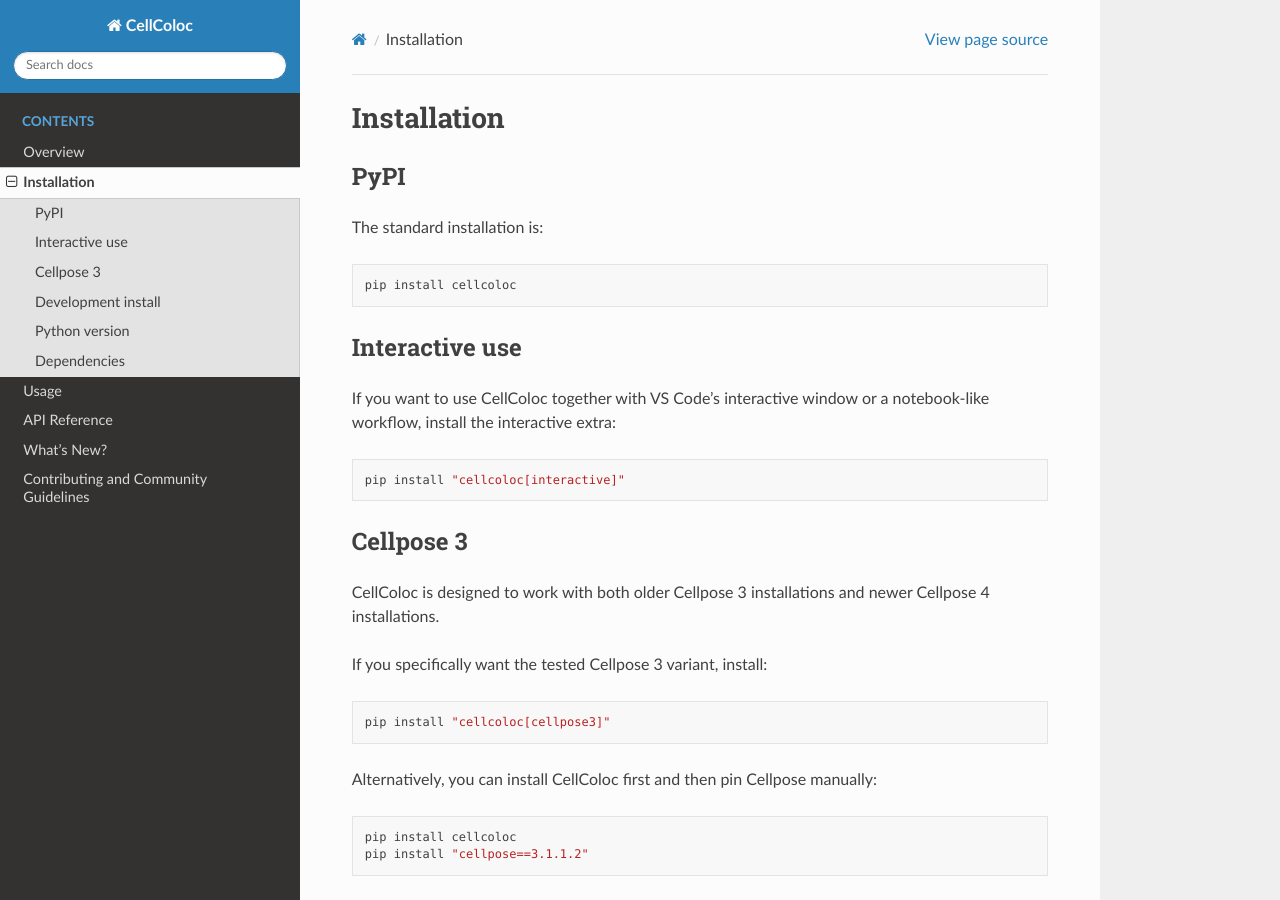
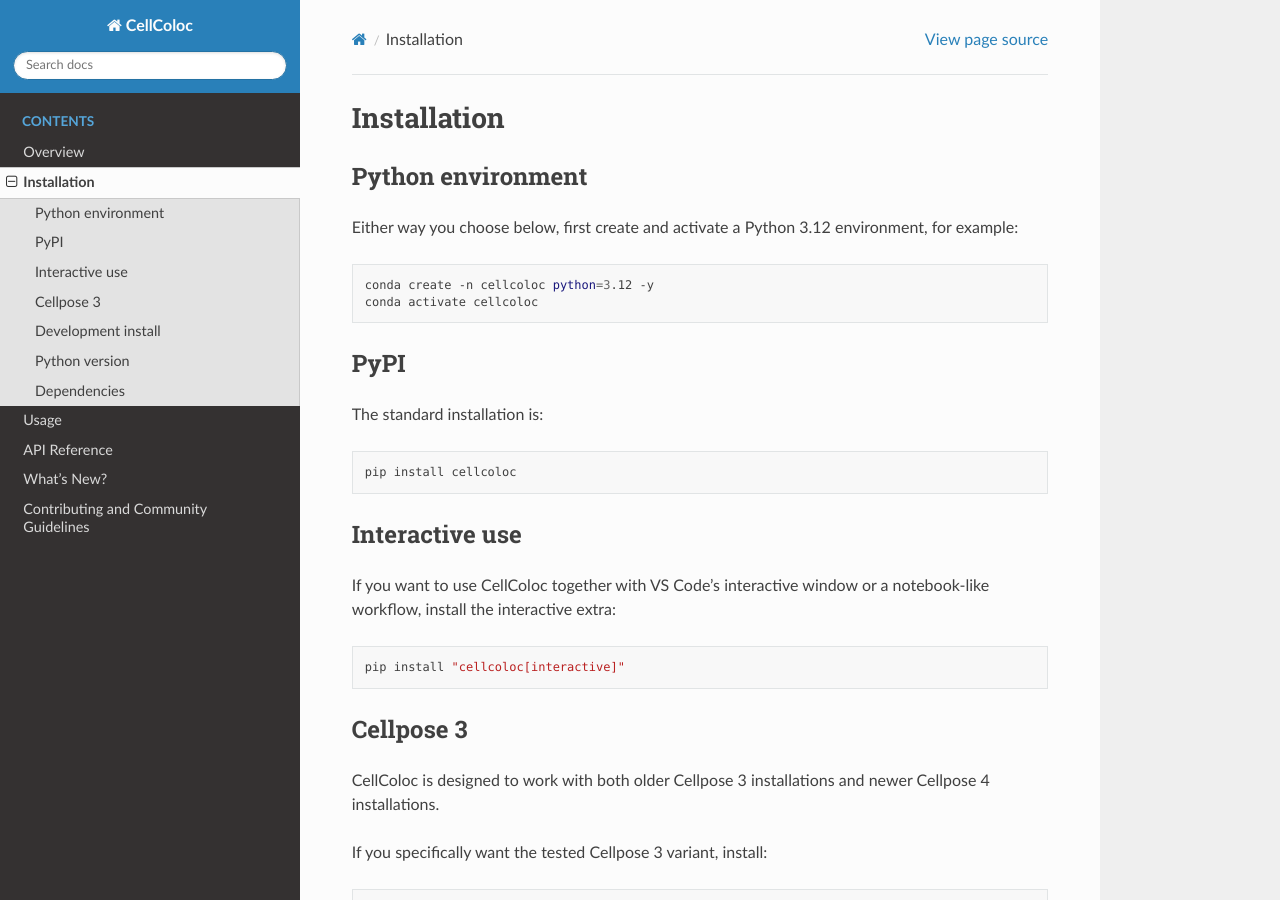
Before and after one commit to FabrizioMusacchio/cellcoloc, a Sphinx documentation site: the page built from docs/source/installation.rst, in a window 1280 px wide and 900 px high. Built offline with Sphinx 7.4.7 and the Read the Docs theme 3.1.0, drawn with Linux system fonts in a browser that asks for light colours.

Commit message:
feat: add Python environment setup instructions to installation documentation

```diff
--- a/docs/source/installation.rst
+++ b/docs/source/installation.rst
@@ -1,5 +1,17 @@
 Installation
 ============
+
+Python environment
+------------------
+Either way you choose below, first create and activate a Python
+3.12 environment, for example:
+
+.. code-block:: bash
+
+   conda create -n cellcoloc python=3.12 -y
+   conda activate cellcoloc
+
+
 
 PyPI
 ----
```
